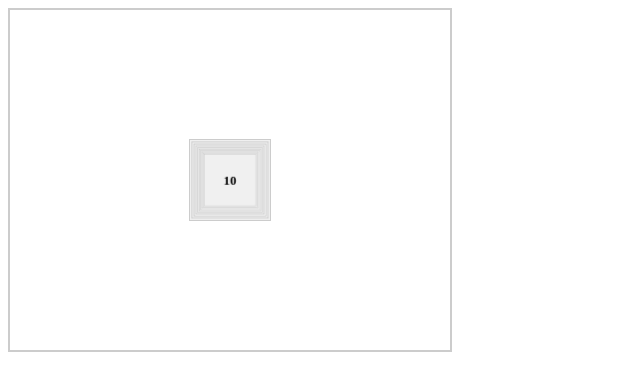
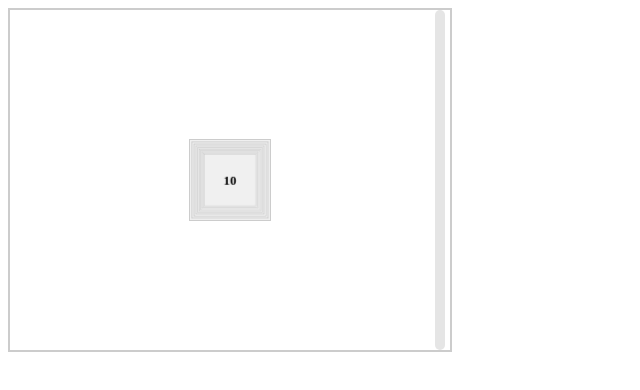
Before and after one commit to JakobSundstrom/infinityShop, a plain HTML site: page index.html in a window 1280 px wide. Shown: the whole page, without its empty margins (0-640 px from the left). Drawn offline with Linux system fonts and the light colour scheme.

Commit message:
add scroll function

```diff
--- a/index.html
+++ b/index.html
@@ -3,11 +3,11 @@
 <head>
     <meta charset="UTF-8">
     <meta name="viewport" content="width=device-width, initial-scale=1.0">
-    <title>Ten Frames Inside a Viewport</title>
+    <title>Ten Frames Inside a Viewport with Custom Scrollbar</title>
     <link rel="stylesheet" href="style.css">
 </head>
 <body>
-    <div class="viewport">
+    <div class="viewport" id="viewport">
         <!-- Ten divs with classes "frame-1" to "frame-10" -->
         <div class="frame frame-1">1</div>
         <div class="frame frame-2">2</div>
@@ -19,6 +19,10 @@
         <div class="frame frame-8">8</div>
         <div class="frame frame-9">9</div>
         <div class="frame frame-10">10</div>
+
+        <div class="scrollbar" id="scrollbar"></div>
     </div>
+
+    <script src="script.js"></script>
 </body>
 </html>
--- /dev/null
+++ b/script.js
@@ -0,0 +1,15 @@
+// Function to handle the scrollbar click event
+function handleScrollbarClick(event) {
+    // Get the viewport element
+    const viewport = document.getElementById("viewport");
+
+    // Get the click position relative to the scrollbar
+    const clickPosition = event.clientY - event.currentTarget.getBoundingClientRect().top;
+
+    // Calculate the scroll position based on the click position inside the scrollbar
+    const scrollHeight = viewport.scrollHeight - viewport.clientHeight;
+    const scrollTo = (clickPosition / event.currentTarget.clientHeight) * scrollHeight;
+
+    // Scroll the viewport to the calculated position
+    viewport.scrollTo({ top: scrollTo, behavior: "smooth" });
+}
--- a/style.css
+++ b/style.css
@@ -1,6 +1,5 @@
-/* Optional CSS styling for the frames and viewport */
+/* Optional CSS styling for the custom scrollbar and viewport */
 .viewport {
-    position: relative; /* Establishing the reference position for stacked frames */
     width: 400px; /* Set the desired width of the viewport */
     height: 300px; /* Set the desired height of the viewport */
     border: 2px solid #ccc;
@@ -10,6 +9,8 @@
     justify-content: center;
     align-items: center;
     perspective: 800px; /* Adding perspective for 3D effect */
+    overflow: hidden; /* Preventing frames from overflowing */
+    position: relative;
 }
 
 .frame {
@@ -39,3 +40,34 @@
 .frame-8 { --z: -350px; }
 .frame-9 { --z: -400px; }
 .frame-10 { --z: -450px; }
+
+/* Styling for the custom scrollbar */
+.scrollbar {
+    position: absolute;
+    right: 5px;
+    top: 0;
+    height: 100%;
+    width: 10px;
+    background-color: #ccc;
+    border-radius: 5px;
+    opacity: 0.5;
+    transition: opacity 0.3s ease-in-out;
+    cursor: pointer; /* Show pointer cursor on the scrollbar */
+}
+
+.viewport:hover .scrollbar {
+    opacity: 1;
+}
+
+.scrollbar::-webkit-scrollbar {
+    width: 10px;
+}
+
+.scrollbar::-webkit-scrollbar-thumb {
+    background-color: #888;
+    border-radius: 5px;
+}
+
+.scrollbar::-webkit-scrollbar-thumb:hover {
+    background-color: #555;
+}
```
